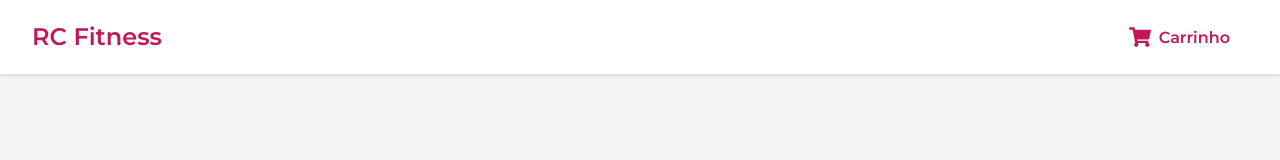
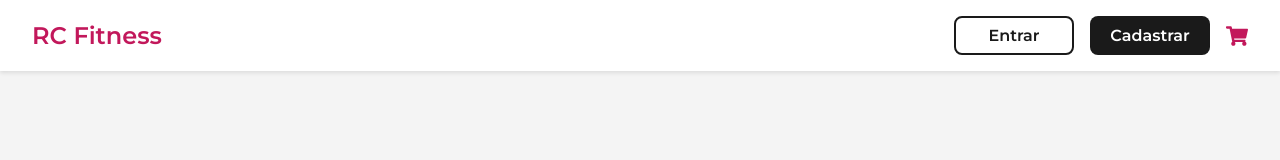
Before and after one commit to FelipeDeMayo/RC, a React (Vite) app in the folder frontend/: page / in a window 1280 px wide. Shown: the top 160 px of the page. Built offline with nearby package versions, Linux system fonts and the light colour scheme; no server answers.

Commit message:
Mudanças de estilo

```diff
--- a/frontend/src/components/Navbar.tsx
+++ b/frontend/src/components/Navbar.tsx
@@ -1,71 +1,68 @@
 import React, { useState } from 'react';
+import { useNavigate } from 'react-router-dom';
+import { FaShoppingCart, FaBars, FaTimes } from 'react-icons/fa';
+
+import { useAuth } from '../contexts/useAuth';
+import { useCart } from '../contexts/useCart';
+import type { ProductWithQuantity } from '../contexts/CartContextType';
+
 import {
+  TopBar,
+  NavLinks,
   NavButton,
-  TopBar,
   LogoLink,
-  NavLinks,
-  HamburgerButton
+  HamburgerButton,
+  CartButtonWrapper,
+  CartBadge
 } from '../styles/HeaderStyles';
-import { FaShoppingCart, FaBars, FaTimes } from 'react-icons/fa';
 
 interface NavbarProps {
   onCartToggle: () => void;
-  isCartOpen: boolean;
-  userName?: string;
-  onLogout?: () => void;
-  onLogin?: () => void;
-  onRegister?: () => void;
 }
 
-const Navbar: React.FC<NavbarProps> = ({
-  onCartToggle,
-  isCartOpen,
-  userName,
-  onLogout,
-  onLogin,
-  onRegister
-}) => {
+const Navbar: React.FC<NavbarProps> = ({ onCartToggle }) => {
+  const { cartItems } = useCart();
+  const { user, logoutUser, isAuthenticated } = useAuth();
+  const navigate = useNavigate();
   const [isMobileMenuOpen, setMobileMenuOpen] = useState(false);
 
-  const toggleMobileMenu = () => {
-    setMobileMenuOpen(!isMobileMenuOpen);
-  };
+  const totalItemsInCart = cartItems.reduce(
+    (acc: number, item: ProductWithQuantity) => acc + item.quantity,
+    0
+  );
+
+  const toggleMobileMenu = () => setMobileMenuOpen(!isMobileMenuOpen);
 
   return (
     <TopBar>
       <LogoLink to="/">RC Fitness</LogoLink>
+
       <NavLinks className={isMobileMenuOpen ? 'active' : ''}>
-        {userName ? (
+
+        {isAuthenticated ? (
           <>
-            <span className="user-greeting">Olá, {userName}</span>
-
-            {onLogout && (
-              <NavButton variant="primary" onClick={onLogout}>
+            <span className="user-greeting">Olá, {user?.name}</span>
+            <NavButton $variant="primary" onClick={() => { logoutUser(); navigate('/login'); }}>
               Sair
             </NavButton>
-            )}
           </>
         ) : (
           <>
-            {onLogin && (
-              <NavButton variant="secondary" onClick={onLogin}>
+            <NavButton $variant="secondary" onClick={() => navigate('/login')}>
               Entrar
             </NavButton>
-            )}
-            {onRegister && (
-              <NavButton variant="primary" onClick={onRegister}>
+            <NavButton $variant="primary" onClick={() => navigate('/register')}>
               Cadastrar
             </NavButton>
-            )}
           </>
         )}
-        <NavButton variant="ghost" onClick={onCartToggle}>
+        <CartButtonWrapper onClick={onCartToggle}>
           <FaShoppingCart size={22} />
-            <span style={{ marginLeft: '8px' }}>
-              {isCartOpen ? 'Fechar' : 'Carrinho'}
-            </span>
-          </NavButton>
+          {totalItemsInCart > 0 && <CartBadge>{totalItemsInCart}</CartBadge>}
+        </CartButtonWrapper>
+
       </NavLinks>
+
       <HamburgerButton onClick={toggleMobileMenu}>
         {isMobileMenuOpen ? <FaTimes size={24} /> : <FaBars size={24} />}
       </HamburgerButton>
--- a/frontend/src/styles/HeaderStyles.tsx
+++ b/frontend/src/styles/HeaderStyles.tsx
@@ -4,7 +4,7 @@ import styled, { css } from 'styled-components';
 import { Link } from 'react-router-dom';
 
 interface NavButtonProps {
-  variant?: 'primary' | 'secondary' | 'ghost';
+  $variant?: 'primary' | 'secondary' | 'ghost';
 }
 
 export const NavButton = styled.button<NavButtonProps>`
@@ -27,23 +27,26 @@ export const NavButton = styled.button<NavButtonProps>`
     outline: none;
     box-shadow: none;
   }
-  ${({ variant }) => {
-    switch (variant) {
+
+  ${({ $variant, theme }) => {
+    switch ($variant) {
       case 'primary':
         return css`
-          background-color: #C2185B;
-          color: white;
+          background-color: ${theme.colors.primary};
+          color: ${theme.colors.white};
           &:hover {
-            background-color: #A11045;
+            opacity: 0.9;
             transform: scale(1.02);
           }
         `;
       case 'secondary':
         return css`
-          background-color: #FFD6E8;
-          color: #C2185B;
+          background-color: transparent;
+          color: ${theme.colors.primary};
+          border-color: ${theme.colors.primary};
           &:hover {
-            background-color: #FFB6D0;
+            background-color: ${theme.colors.primary};
+            color: ${theme.colors.white};
             transform: scale(1.02);
           }
         `;
@@ -51,15 +54,17 @@ export const NavButton = styled.button<NavButtonProps>`
       default:
         return css`
           background-color: transparent;
-          color: #C2185B;
+          color: ${theme.colors.primary};
           &:hover {
-            background-color: rgba(194, 24, 91, 0.05);
+            background-color: ${theme.colors.background};
             transform: scale(1.02);
           }
         `;
     }
   }}
 `;
+
+// ...resto do seu arquivo...
 
 export const TopBar = styled.header`
   display: flex;
```
Also changed, not shown: frontend/src/components/Header.tsx (deleted, +0 -102 lines). Lines whose indentation alone changed are shown as unchanged.
